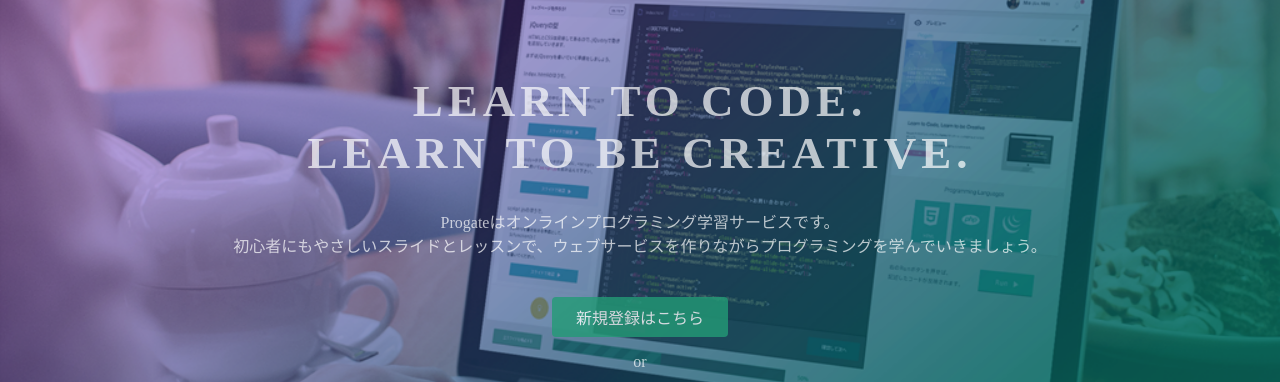
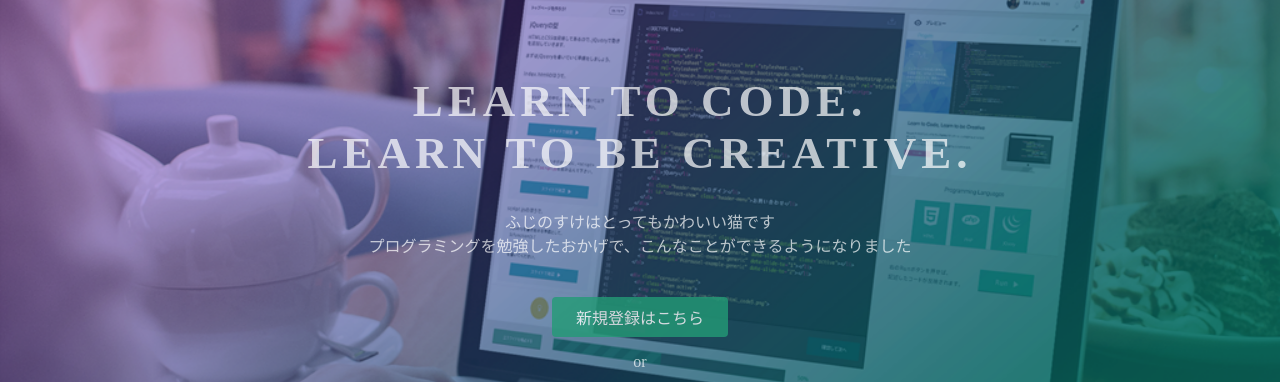
Before and after one commit to fujinosukee/fujinosukee.github.io, a plain HTML site: page index.html in a window 1280 px wide. Shown: the part 135-517 px from the top of the page. Drawn offline with Linux system fonts and the light colour scheme.

Commit message:
Update index.html

```diff
--- a/index.html
+++ b/index.html
@@ -24,7 +24,7 @@
   <div class="top-wrapper">
     <div class="container">
       <h1>LEARN TO CODE.<br>LEARN TO BE CREATIVE.</h1>
-      <p>Progateはオンラインプログラミング学習サービスです。<br>初心者にもやさしいスライドとレッスンで、ウェブサービスを作りながらプログラミングを学んでいきましょう。</p>
+      <p>ふじのすけはとってもかわいい猫です<br>プログラミングを勉強したおかげで、こんなことができるようになりました</p>
       <div class="btn-wrapper">
         <a href="#" class="btn signup">新規登録はこちら</a>
         <p>or</p>
```
